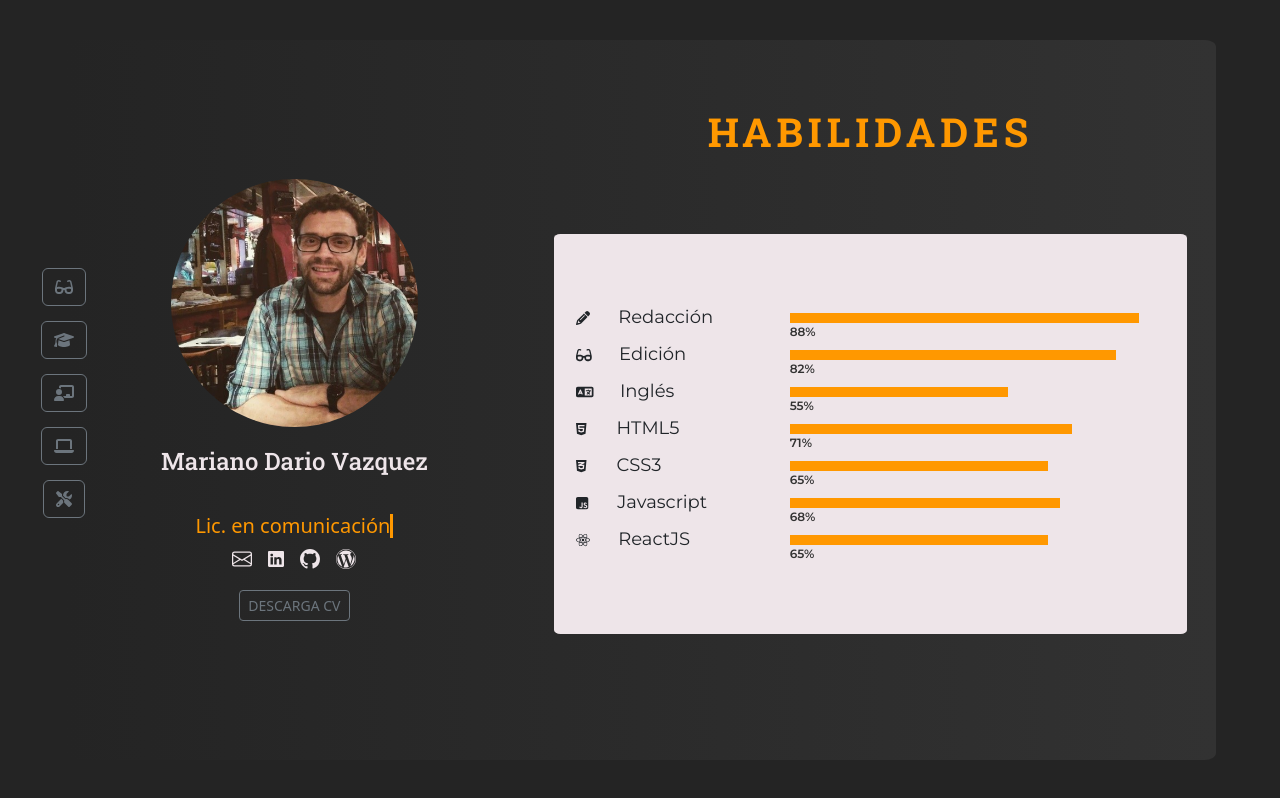
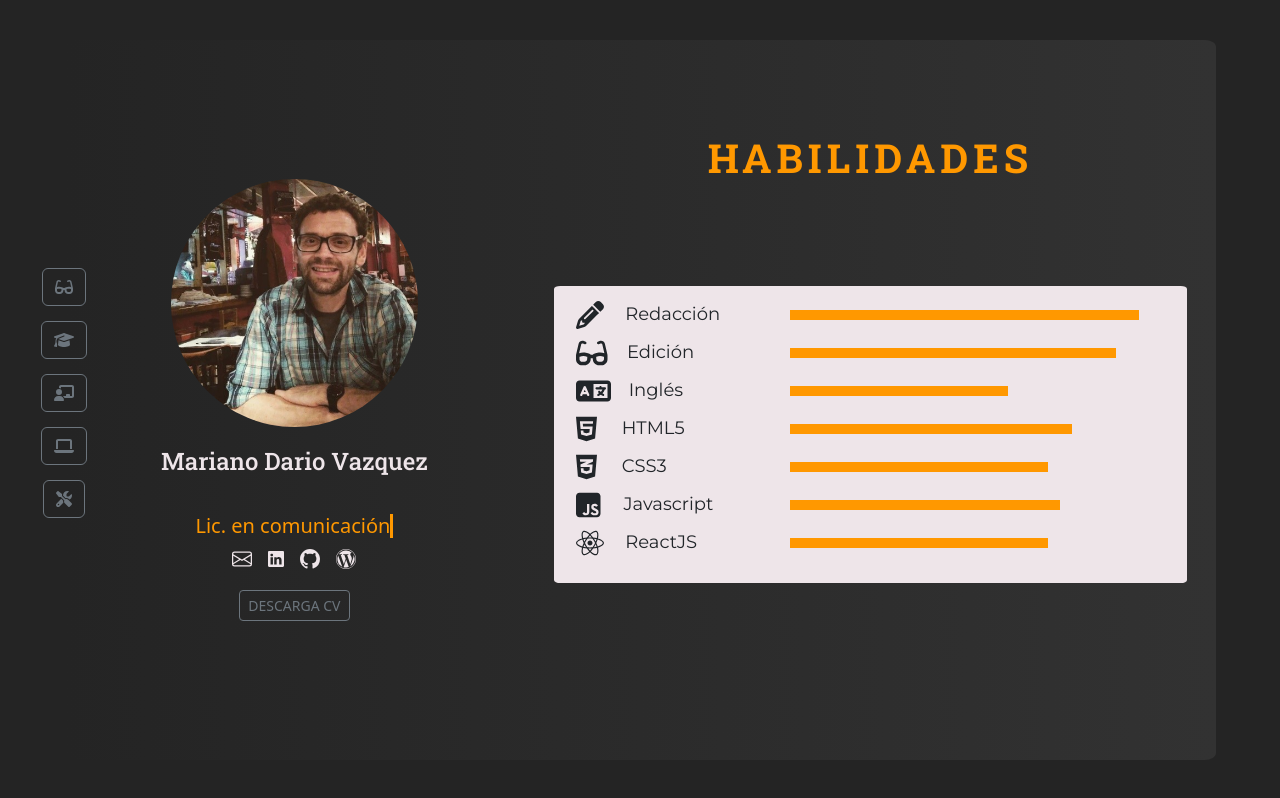
Before and after one commit to mareanovazquez/CurriculumVitae, a React (Vite) app: page /habilidades in a window 1280 px wide. Built offline with nearby package versions, Linux system fonts and the light colour scheme.

Commit message:
ajustes responsivos en la vista de tablet

```diff
--- a/src/Components/Habilidades/Habilidades.jsx
+++ b/src/Components/Habilidades/Habilidades.jsx
@@ -29,49 +29,49 @@ export const Habilidades = () => {
                         <div>
                             <ul className="listSkills">
                                 <li className="skillItem">
-                                    <FontAwesomeIcon icon={faPencil} />
+                                    <FontAwesomeIcon icon={faPencil} size="2x"/>
                                     <div className="skillText">Redacción</div>
                                     <div className="skillLevel">
                                         <LoadingBarRedaccion />
                                     </div>
                                 </li>
                                 <li className="skillItem">
-                                    <FontAwesomeIcon icon={faGlasses} />
+                                    <FontAwesomeIcon icon={faGlasses} size="2x" />
                                     <div className="skillText">Edición</div>
                                     <div className="skillLevel">
                                         <LoadingBarEdicion />
                                     </div>
                                 </li>
                                 <li className="skillItem">
-                                    <FontAwesomeIcon icon={faLanguage} />
+                                    <FontAwesomeIcon icon={faLanguage} size="2x" />
                                     <div className="skillText">Inglés</div>
                                     <div className="skillLevel">
                                         <LoadingBarLanguage />
                                     </div>
                                 </li>
                                 <li className="skillItem">
-                                    <FontAwesomeIcon icon={faHtml5} />
+                                    <FontAwesomeIcon icon={faHtml5} size="2x"/>
                                     <div className="skillText">HTML5</div>
                                     <div className="skillLevel">
                                         <LoadingBarHtml />
                                     </div>
                                 </li>
                                 <li className="skillItem">
-                                    <FontAwesomeIcon icon={faCss3Alt} />
+                                    <FontAwesomeIcon icon={faCss3Alt} size="2x"/>
                                     <div className="skillText">CSS3</div>
                                     <div className="skillLevel">
                                         <LoadingBarCss />
                                     </div>
                                 </li>
                                 <li className="skillItem">
-                                    <FontAwesomeIcon icon={faSquareJs} />
+                                    <FontAwesomeIcon icon={faSquareJs} size="2x"/>
                                     <div className="skillText">Javascript</div>
                                     <div className="skillLevel">
                                         <LoadingBarJavascript />
                                     </div>
                                 </li>
                                 <li className="skillItem">
-                                    <FontAwesomeIcon icon={faReact} />
+                                    <FontAwesomeIcon icon={faReact} size="2x"/>
                                     <div className="skillText">ReactJS</div>
                                     <div className="skillLevel">
                                         <LoadingBarReact />
--- a/src/Components/Loading/LoadinbBarHtml.jsx
+++ b/src/Components/Loading/LoadinbBarHtml.jsx
@@ -23,7 +23,7 @@ export const LoadingBarHtml = () => {
     return (
         <>
             <div className="levelHtml" style={{ width: `${percentageHtml}%` }}></div>
-            <div className="percentageHtml">{percentageHtml}%</div>
+            <div className="percentageHtml d-none">{percentageHtml}%</div>
         </>
     )
 
--- a/src/Components/Loading/LoadingBarCss.jsx
+++ b/src/Components/Loading/LoadingBarCss.jsx
@@ -23,7 +23,7 @@ export const LoadingBarCss = () => {
     return (
         <>
             <div className="levelJS" style={{ width: `${percentageJS}%` }}></div>
-            <div className="percentageJS">{percentageJS}%</div>
+            <div className="percentageJS d-none">{percentageJS}%</div>
         </>
     )
 
--- a/src/Components/Loading/LoadingBarEdicion.jsx
+++ b/src/Components/Loading/LoadingBarEdicion.jsx
@@ -21,7 +21,7 @@ export const LoadingBarEdicion = () => {
     return (
         <>
             <div className="levelEdicion" style={{ width: `${percentageEdicion}%` }}></div>
-            <div className="percentageEdicion">{percentageEdicion}%</div>
+            <div className="percentageEdicion d-none">{percentageEdicion}%</div>
         </>
     )
 }
--- a/src/Components/Loading/LoadingBarJavascript.jsx
+++ b/src/Components/Loading/LoadingBarJavascript.jsx
@@ -23,7 +23,7 @@ export const LoadingBarJavascript = () => {
     return (
         <>
             <div className="levelCss" style={{ width: `${percentageCss}%` }}></div>
-            <div className="percentageCss">{percentageCss}%</div>
+            <div className="percentageCss d-none">{percentageCss}%</div>
         </>
     )
 
--- a/src/Components/Loading/LoadingBarLanguage.jsx
+++ b/src/Components/Loading/LoadingBarLanguage.jsx
@@ -23,7 +23,7 @@ export const LoadingBarLanguage = () => {
     return (
         <>
             <div className="levelLanguage" style={{ width: `${percentageLanguage}%` }}></div>
-            <div className="percentageLanguage">{percentageLanguage}%</div>
+            <div className="percentageLanguage d-none">{percentageLanguage}%</div>
         </>
     )
 
--- a/src/Components/Loading/LoadingBarReact.jsx
+++ b/src/Components/Loading/LoadingBarReact.jsx
@@ -23,7 +23,7 @@ export const LoadingBarReact = () => {
     return (
         <>
             <div className="levelReact" style={{ width: `${percentageReact}%` }}></div>
-            <div className="percentageReact">{percentageReact}%</div>
+            <div className="percentageReact d-none">{percentageReact}%</div>
         </>
     )
 
--- a/src/Components/Loading/LoadingBarRedaccion.jsx
+++ b/src/Components/Loading/LoadingBarRedaccion.jsx
@@ -23,7 +23,7 @@ export const LoadingBarRedaccion = () => {
     return (
         <>
             <div className="levelRedaccion" style={{ width: `${percentageRedaccion}%` }}></div>
-            <div className="percentageRedaccion">{percentageRedaccion}%</div>
+            <div className="percentageRedaccion d-none">{percentageRedaccion}%</div>
         </>
     )
 
--- a/src/estilos.css
+++ b/src/estilos.css
@@ -59,6 +59,7 @@ body {
     justify-content: center;
     align-items: center;
 }
+
 .contenedorCV {
     /*posición y forma del contenedor*/
     width: 90%;
@@ -282,7 +283,7 @@ body {
     justify-content: space-evenly;
 }
 
-.contenedorFormacion .encabezadoFormacion{
+.contenedorFormacion .encabezadoFormacion {
     color: #ff9800;
     font-family: 'Roboto Slab', serif;
     font-weight: 700;
@@ -338,7 +339,7 @@ body {
     justify-content: space-evenly;
 }
 
-.contenedorDocencia .encabezadoDocencia{
+.contenedorDocencia .encabezadoDocencia {
     color: #ff9800;
     font-family: 'Roboto Slab', serif;
     font-weight: 700;
@@ -619,7 +620,7 @@ body {
         width: 95%;
     }
 
-    .biografia .textoBiografia{
+    .biografia .textoBiografia {
         font-size: 15px;
     }
 
@@ -648,12 +649,12 @@ body {
 
     /* DOCENCIA */
 
-    .contenedorDocencia .encabezadoDocencia{
+    .contenedorDocencia .encabezadoDocencia {
         padding-bottom: 10px;
     }
 
 
-    .contenidoDocencia .titleDocencia{
+    .contenidoDocencia .titleDocencia {
         font-size: 25px;
     }
 
@@ -681,6 +682,10 @@ body {
         padding-bottom: 10px;
     }
 
+    .contenedorHabilidades .contenidoSkills {
+        justify-content: flex-start;
+    }
+
     .contenedorHabilidades .contenidoSkills .skills {
         padding-top: 15px;
     }
@@ -694,8 +699,8 @@ body {
     }
 
     .contenedorHabilidades .contenidoSkills .listSkills li .skillText {
-        padding-left: 0px;
-        font-size: 17px;
+        padding-left: 5px;
+        font-size: 15px;
     }
 
     .percentageRedaccion,
@@ -749,12 +754,12 @@ body {
 
     /* CONTENEDOR ABOUT ME */
 
-    .contenedorSobreMi .encabezadoSobreMi{
+    .contenedorSobreMi .encabezadoSobreMi {
         font-size: 30px;
     }
 
     .contenidoSobreMi {
-        height: 400px;
+        max-height: 350px;
     }
 
     .biografia {
@@ -783,7 +788,7 @@ body {
     }
 
     .contenidoFormacion {
-        height: 400px;
+        max-height: 350px;
     }
 
     /* DOCENCIA */
@@ -792,7 +797,7 @@ body {
     }
 
     .contenidoDocencia {
-        height: 400px;
+        max-height: 350px;
     }
 
     /* EXPERIENCIA */
@@ -802,7 +807,7 @@ body {
     }
 
     .contenidoExperiencia {
-        height: 400px;
+        max-height: 350px;
     }
 
     /* SKILLS */
@@ -813,7 +818,7 @@ body {
 
     .contenedorHabilidades .contenidoSkills {
         height: auto;
-        max-height: 400px;
+        max-height: 350px;
     }
 }
 
@@ -961,7 +966,6 @@ body {
     .contenedorDescripcion {
         color: #ff9800;
         text-align: center;
-
     }
 
     .contenedorDescripcion h4 {
@@ -1060,7 +1064,7 @@ body {
         flex-direction: column;
         justify-content: center;
         max-height: 400px;
-        }
+    }
 
     .formacion {
         padding: 10px;
@@ -1151,8 +1155,8 @@ body {
     }
 
     .contenedorHabilidades .contenidoSkills {
-        height: auto;
-        height: 400px;
+        max-height: 400px;
+        justify-content: flex-start;
     }
 
     .contenedorHabilidades .contenidoSkills .listSkills {
```
